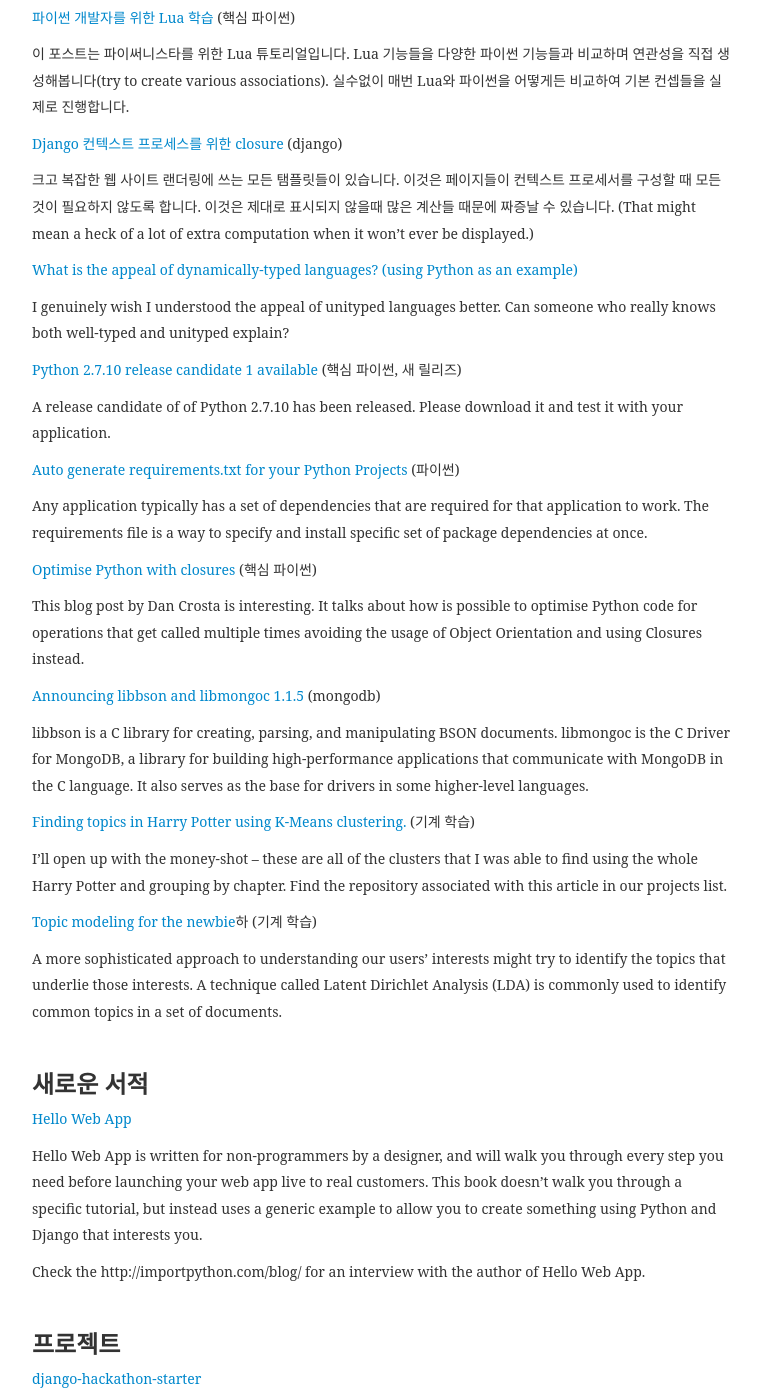
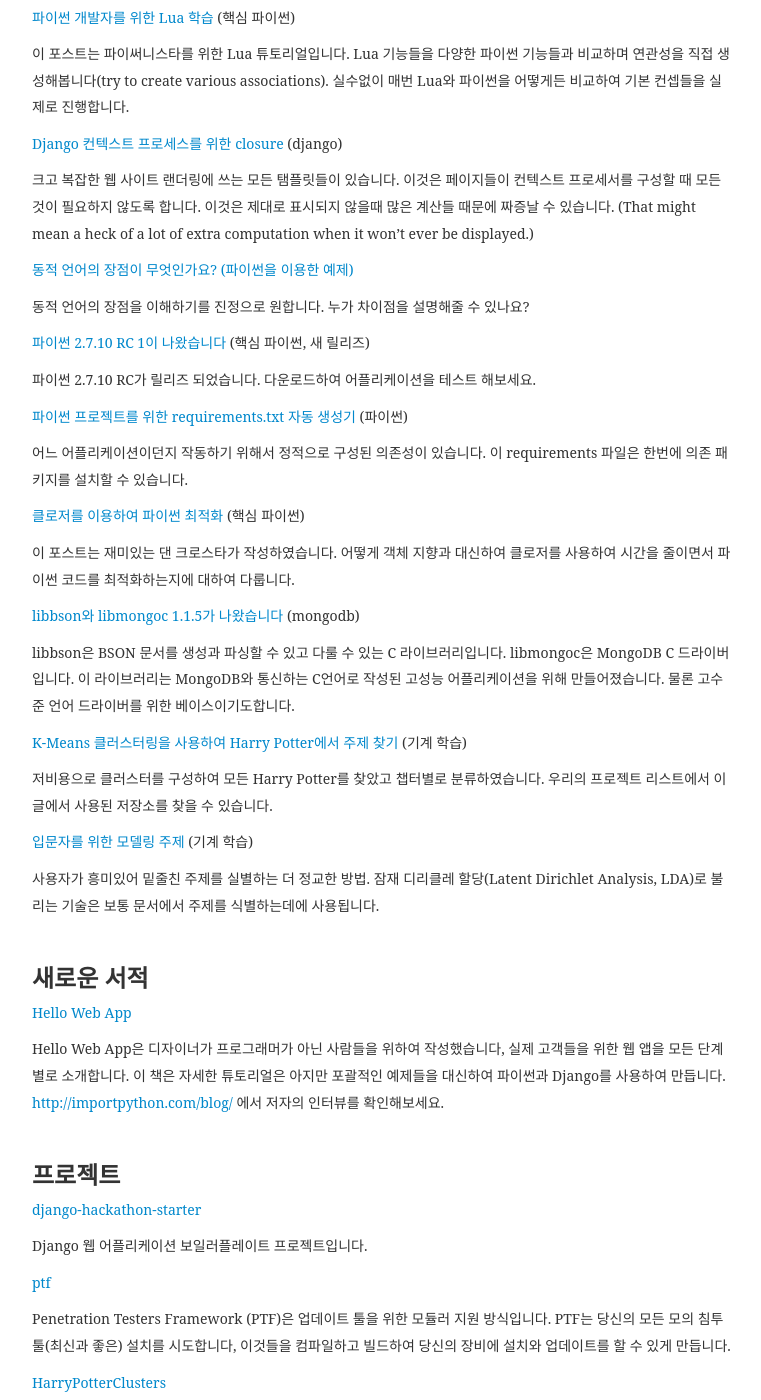
Before and after one commit to weeklypythonkr/weeklypythonkr.github.io, a Jekyll site: the page built from _posts/2015-05-15-Issue-32.md, in a window 1280 px wide and 1400 px high, scrolled down 855 px. Shown: the whole window, without its empty margins (258-1019 px from the left). Built offline with Jekyll 4.4.1, drawn with Linux system fonts in a browser that asks for light colours; some web fonts are replaced; some of the changed text lies outside the part shown.

Commit message:
32번 이슈 번역 close #8

```diff
--- a/_posts/2015-05-15-Issue-32.md
+++ b/_posts/2015-05-15-Issue-32.md
@@ -32,73 +32,71 @@
 
 크고 복잡한 웹 사이트 랜더링에 쓰는 모든 탬플릿들이 있습니다. 이것은 페이지들이 컨텍스트 프로세서를 구성할 때 모든 것이 필요하지 않도록 합니다. 이것은 제대로 표시되지 않을때 많은 계산들 때문에 짜증날 수 있습니다. (That might mean a heck of a lot of extra computation when it won't ever be displayed.)
 
-<a href="http://www.reddit.com/r/Python/comments/35iamd/what_is_the_appeal_of_dynamicallytyped_languages/" target="_blank">What is the appeal of dynamically-typed languages? (using Python as an example)</a>
+<a href="http://www.reddit.com/r/Python/comments/35iamd/what_is_the_appeal_of_dynamicallytyped_languages/" target="_blank">동적 언어의 장점이 무엇인가요? (파이썬을 이용한 예제)</a>
 
-I genuinely wish I understood the appeal of unityped languages better. Can someone who really knows both well-typed and unityped explain?
+동적 언어의 장점을 이해하기를 진정으로 원합니다. 누가 차이점을 설명해줄 수 있나요?
 
-<a href="http://feedproxy.google.com/~r/PythonInsider/~3/FTlNOgFndNo/python-2710-release-candidate-1.html" target="_blank">Python 2.7.10 release candidate 1 available</a> (핵심 파이썬, 새 릴리즈)
+<a href="http://feedproxy.google.com/~r/PythonInsider/~3/FTlNOgFndNo/python-2710-release-candidate-1.html" target="_blank">파이썬 2.7.10 RC 1이 나왔습니다</a> (핵심 파이썬, 새 릴리즈)
 
-A release candidate of of Python 2.7.10 has been released. Please download it and test it with your application.
+파이썬 2.7.10 RC가 릴리즈 되었습니다. 다운로드하여 어플리케이션을 테스트 해보세요.
 
-<a href="http://www.idiotinside.com/2015/05/10/python-auto-generate-requirements-txt/" target="_blank">Auto generate requirements.txt for your Python Projects</a> (파이썬)
+<a href="http://www.idiotinside.com/2015/05/10/python-auto-generate-requirements-txt/" target="_blank">파이썬 프로젝트를 위한 requirements.txt 자동 생성기</a> (파이썬)
 
-Any application typically has a set of dependencies that are required for that application to work. The requirements file is a way to specify and install specific set of package dependencies at once.
+어느 어플리케이션이던지 작동하기 위해서 정적으로 구성된 의존성이 있습니다. 이 requirements 파일은 한번에 의존 패키지를 설치할 수 있습니다.
 
-<a href="https://wrongsideofmemphis.wordpress.com/2015/05/08/optimise-python-with-closures/" target="_blank">Optimise Python with closures</a> (핵심 파이썬)
+<a href="https://wrongsideofmemphis.wordpress.com/2015/05/08/optimise-python-with-closures/" target="_blank">클로저를 이용하여 파이썬 최적화</a> (핵심 파이썬)
 
-This blog post by Dan Crosta is interesting. It talks about how is possible to optimise Python code for operations that get called multiple times avoiding the usage of Object Orientation and using Closures instead.
+이 포스트는 재미있는 댄 크로스타가 작성하였습니다. 어떻게 객체 지향과 대신하여 클로저를 사용하여 시간을 줄이면서 파이썬 코드를 최적화하는지에 대하여 다룹니다.
 
-<a href="http://feedproxy.google.com/~r/emptysquare/~3/WrU_HqoQEl0/" target="_blank">Announcing libbson and libmongoc 1.1.5</a> (mongodb)
+<a href="http://feedproxy.google.com/~r/emptysquare/~3/WrU_HqoQEl0/" target="_blank">libbson와 libmongoc 1.1.5가 나왔습니다</a> (mongodb)
 
-libbson is a C library for creating, parsing, and manipulating BSON documents. libmongoc is the C Driver for MongoDB, a library for building high-performance applications that communicate with MongoDB in the C language. It also serves as the base for drivers in some higher-level languages.
+libbson은 BSON 문서를 생성과 파싱할 수 있고 다룰 수 있는 C 라이브러리입니다. libmongoc은 MongoDB C 드라이버입니다. 이 라이브러리는 MongoDB와 통신하는 C언어로 작성된 고성능 어플리케이션을 위해 만들어졌습니다. 물론 고수준 언어 드라이버를 위한 베이스이기도합니다.
 
-<a href="http://dogdogfish.com/2015/05/11/finding-topics-in-harry-potter-using-k-means-clustering/" target="_blank">Finding topics in Harry Potter using K-Means clustering.</a> (기계 학습)
+<a href="http://dogdogfish.com/2015/05/11/finding-topics-in-harry-potter-using-k-means-clustering/" target="_blank">K-Means 클러스터링을 사용하여 Harry Potter에서 주제 찾기</a> (기계 학습)
 
-I’ll open up with the money-shot – these are all of the clusters that I was able to find using the whole Harry Potter and grouping by chapter. Find the repository associated with this article in our projects list.
+저비용으로 클러스터를 구성하여 모든 Harry Potter를 찾았고 챕터별로 분류하였습니다. 우리의 프로젝트 리스트에서 이 글에서 사용된 저장소를 찾을 수 있습니다.
 
-<a href="http://feedproxy.google.com/~r/oreilly/radar/atom/~3/bZH8jjcd51A/topic-modeling-for-the-newbie.html" target="_blank">Topic modeling for the newbie</a>하 (기계 학습)
+<a href="http://feedproxy.google.com/~r/oreilly/radar/atom/~3/bZH8jjcd51A/topic-modeling-for-the-newbie.html" target="_blank">입문자를 위한 모델링 주제</a> (기계 학습)
 
-A more sophisticated approach to understanding our users’ interests might try to identify the topics that underlie those interests. A technique called Latent Dirichlet Analysis (LDA) is commonly used to identify common topics in a set of documents.
+사용자가 흥미있어 밑줄친 주제를 실별하는 더 정교한 방법. 잠재 디리클레 할당(Latent Dirichlet Analysis, LDA)로 불리는 기술은 보통 문서에서 주제를 식별하는데에 사용됩니다.
 
 <br />
 
 ###새로운 서적
 <a href="http://hellowebapp.com/" target="_blank">Hello Web App</a>
 
-Hello Web App is written for non-programmers by a designer, and will walk you through every step you need before launching your web app live to real customers. This book doesn't walk you through a specific tutorial, but instead uses a generic example to allow you to create something using Python and Django that interests you.
-
-Check the http://importpython.com/blog/ for an interview with the author of Hello Web App.
+Hello Web App은 디자이너가 프로그래머가 아닌 사람들을 위하여 작성했습니다, 실제 고객들을 위한 웹 앱을 모든 단계별로 소개합니다. 이 책은 자세한 튜토리얼은 아지만 포괄적인 예제들을 대신하여 파이썬과 Django를 사용하여 만듭니다. <a href="http://hellowebapp.com/" target="_blank">http://importpython.com/blog/</a> 에서 저자의 인터뷰를 확인해보세요.
 
 <br />
 
 ###프로젝트
 <a href="https://github.com/DrkSephy/django-hackathon-starter" target="_blank">django-hackathon-starter</a>
 
-A boilerplate for Django web applications
+Django 웹 어플리케이션 보일러플레이트 프로젝트입니다.
 
 <a href="https://github.com/trustedsec/ptf" target="_blank">ptf</a>
 
-The Penetration Testers Framework (PTF) is a way for modular support for up-to-date tools. PTF attempts to install all of your penetration testing tools (latest and greatest), compile them, build them, and make it so that you can install/update your distribution on any machine.
+Penetration Testers Framework (PTF)은 업데이트 툴을 위한 모듈러 지원 방식입니다. PTF는 당신의 모든 모의 침투 툴(최신과 좋은) 설치를 시도합니다, 이것들을 컴파일하고 빌드하여 당신의 장비에 설치와 업데이트를 할 수 있게 만듭니다.
 
 <a href="https://github.com/Kali89/HarryPotterClusters" target="_blank">HarryPotterClusters</a>
 
-All the Harry Potter clusters you could ever want.
+원했을 수 도 있었던 모든 Harry Potter 클러스터.
 
 <a href="https://github.com/jgamblin/isthisipbad" target="_blank">isthisipbad</a>
 
-Python Script to Check IP Against Blacklist. Is This IP Bad? is a python script that will check an IP against popular IP and DNS blacklists.
+IP 블랙리스트 확인 파이썬 스크립트. Is This IP Bad?는 파이썬 스크립트로 IP와 DNS 블랙리스트에서 확인합니다.
 
 <a href="https://github.com/censusreporter/notebooks" target="_blank">notebooks</a>
 
-A collection of Jupyter notebooks demonstrating ways to analyze Census data. Census Reporter invites you to make pull requests for notebooks demonstrating methods for analyzing Census data. What that looks like remains to be seen! Join in if you want to help figure it out.
+인구 조사 데이터를 분석하는 Jupyter 노트북 모음. 인구 조사 데이터 분석을 위한 참여 방법을 관련하여 풀리퀘스트를 만들 수 있습니다. 여전히 볼 수 있는 것 처럼 보입니다! (What that looks like remains to be seen!) 방법을 찾아낼 수 있을 것 같으면 참여해주세요!
 
 <a href="https://github.com/readbeyond/aeneas" target="_blank">aeneas</a>
 
-aeneas is a Python library and a set of tools to automagically synchronize audio and text
+aeneas은 파이썬 라이브러리이며 자동 오디오 및 텍스트 동기화 툴셋입니다.
 
 <a href="https://github.com/eyadsibai/brute_force_plotter" target="_blank">brute_force_plotter</a>
 
-Tool to visualize data quickly with no brain usage for plots creation
+구성 설계를 위해 고민할 필요 없이 빠르게 데이터를 시각화 할 수 있는 툴
 
 <a href="https://github.com/saru95/gitini" target="_blank">gitini</a>
 
@@ -110,7 +108,7 @@
 
 <a href="https://github.com/jeffsp/ratex" target="_blank">ratex</a>
 
-A web application for setting a trek route, correlating it with exercise activities, and plotting its progress in a map view. Written in Python using the Flask microframework.
+트랙 라우트 웹 어플리케이션입니다, 운동 활동들을 상호 비교하며 지도위에 진행 상황과 함께 표시해줍니다. 파이썬과 Flask로 작성되어있습니다.
 
 <a href="https://github.com/ashkonf/PageRank" target="_blank">PageRank</a>
 
@@ -120,4 +118,4 @@
 
 * 의역, 오역이 다소 심합니다. 개선 사항이 있으면 풀리퀘스트를 날려주세요.
 
-* 원문은 <a href="http://importpython.com/newletter/no/32" target="_blank">ImportPython</a>에서 확인할 수 있습니다.
+* 원문은 <a href="http://importpython.com/newletter/no/32/" target="_blank">ImportPython</a>에서 확인할 수 있습니다.
```
Also changed, not shown: other parts of _posts/2015-05-15-Issue-32.md (+1 -1 lines).
